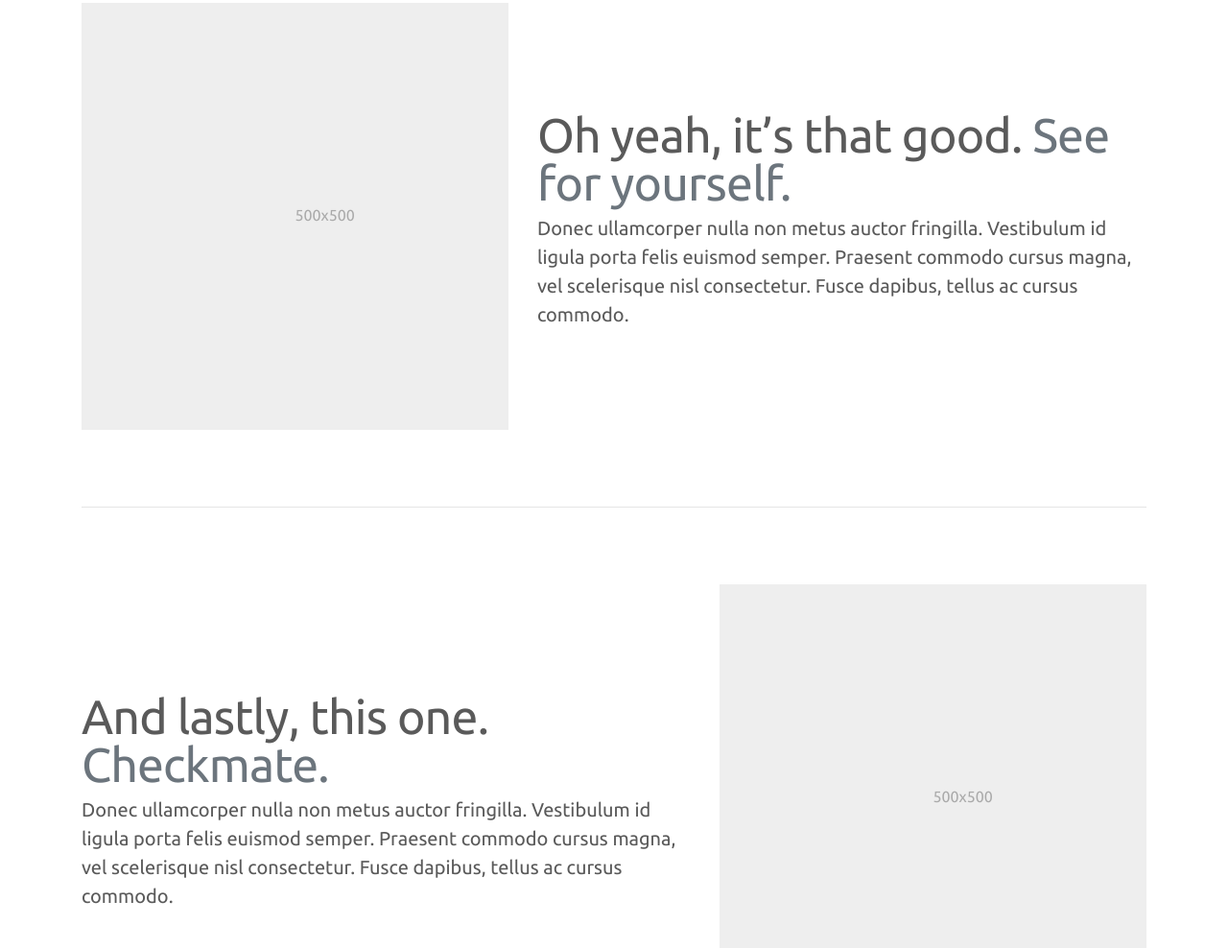
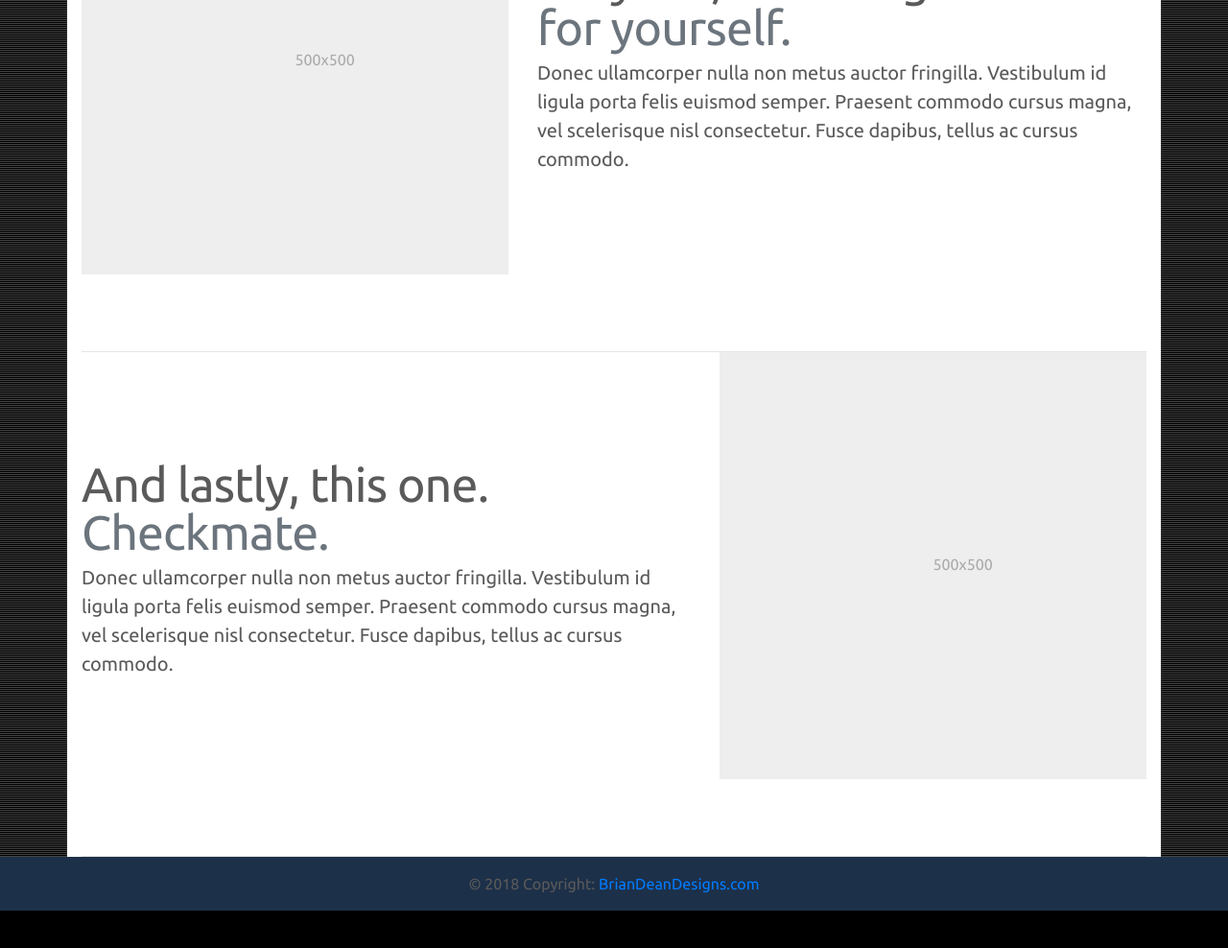
Before and after one commit to brianwilliams2/bootstrap_site_williams, a plain HTML site: page index.html in a window 1280 px wide. Shown: the part 1812-2800 px from the top of the page at 96% size. After the commit the page ends 2761 px from the top, so only its background shows below. Drawn offline with nearby package versions, Linux system fonts and the light colour scheme.

Commit message:
body and footer styling

```diff
--- a/_notes/dwsync.xml
+++ b/_notes/dwsync.xml
@@ -1,4 +1,4 @@
 <?xml version="1.0" encoding="utf-8" ?>
 <dwsync>
-<file name="index.html" server="54.209.173.168//var/www/html/bootstrap_site_williams/" local="131986566644505776" remote="131986567990000000" Dst="2" />
+<file name="index.html" server="54.209.173.168//var/www/html/bootstrap_site_williams/" local="131986595064733063" remote="131986595570000000" Dst="2" />
 </dwsync>
--- a/css/_notes/dwsync.xml
+++ b/css/_notes/dwsync.xml
@@ -1,4 +1,4 @@
 <?xml version="1.0" encoding="utf-8" ?>
 <dwsync>
-<file name="carousel.css" server="54.209.173.168//var/www/html/bootstrap_site_williams/" local="131986566644196609" remote="131986567950000000" Dst="2" />
+<file name="carousel.css" server="54.209.173.168//var/www/html/bootstrap_site_williams/" local="131986595064354070" remote="131986595530000000" Dst="2" />
 </dwsync>
--- a/css/carousel.css
+++ b/css/carousel.css
@@ -3,10 +3,19 @@
 /* Padding below the footer and lighter body text */
 
 body {
-  padding-top: 3rem;
-  padding-bottom: 3rem;
+	background-color: black;
+	background-image: url("../images/scanlines.png");
+    background-position: left top;
+    background-size: auto;
+    background-repeat: repeat;
+    background-attachment: scroll;
+
+	margin: auto;
+padding-top:60px;
+  padding-bottom: 0rem;
   color: #5a5a5a;
 	font-family: 'Ubuntu', sans-serif;
+
 }
 
 .navbar {
@@ -28,13 +37,18 @@ top: calc(100% + 8px);
 	border-radius: 0;
 	}
 
+.btn{
+	background-color: #1d3049;
+}
+
 
 /* CUSTOMIZE THE CAROUSEL
 -------------------------------------------------- */
 
 /* Carousel base class */
 .carousel {
-  margin-bottom: 4rem;
+  margin-bottom: 0rem;
+
 }
 /* Since positioning the image, we need to help out the caption */
 .carousel-caption {
@@ -59,7 +73,13 @@ top: calc(100% + 8px);
 -------------------------------------------------- */
 
 /* Center align the text within the three columns below the carousel */
+.marketing{
+	background-color:#FFFFFF;
+	padding-top: 50px;
+}
+
 .marketing .col-lg-4 {
+
   margin-bottom: 1.5rem;
   text-align: center;
 }
@@ -76,7 +96,8 @@ top: calc(100% + 8px);
 ------------------------- */
 
 .featurette-divider {
-  margin: 5rem 0; /* Space out the Bootstrap <hr> more */
+  margin: 5rem 0;
+	margin-bottom: 0px;/* Space out the Bootstrap <hr> more */
 }
 
 /* Thin out the marketing headings */
--- a/index.html
+++ b/index.html
@@ -176,10 +176,15 @@
 
 
   <!-- FOOTER -->
-  <footer class="container">
-    <p class="float-right"><a href="#">Back to top</a></p>
-    <p>&copy; 2017-2019 Company, Inc. &middot; <a href="#">Privacy</a> &middot; <a href="#">Terms</a></p>
-  </footer>
+  <footer style="background-color: #1d3049;" class="page-footer font-small">
+
+  <!-- Copyright -->
+  <div class="footer-copyright text-center py-3">© 2018 Copyright:
+    <a href="https://mdbootstrap.com/education/bootstrap/"> BrianDeanDesigns.com</a>
+  </div>
+  <!-- Copyright -->
+
+</footer>
 </main>
 
     <!-- Optional JavaScript -->
```
Also changed, not shown: images/scanlines.png (added).
